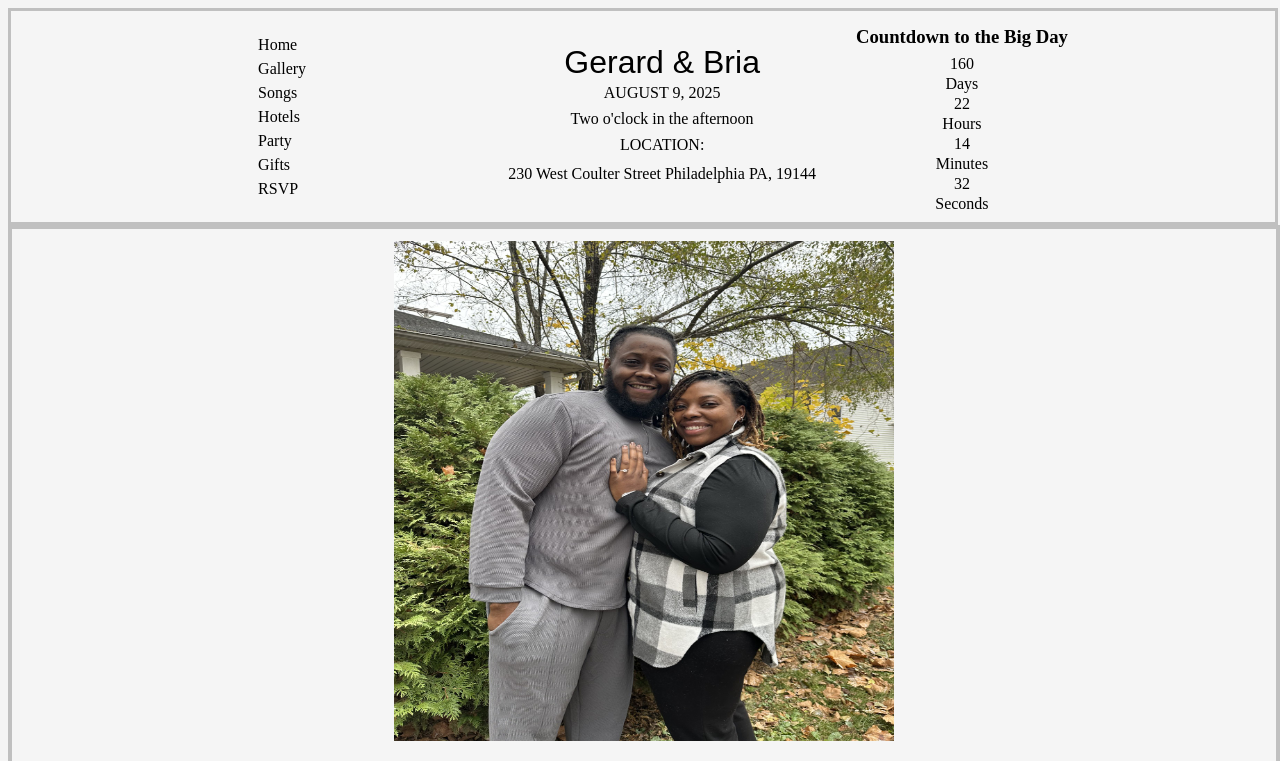
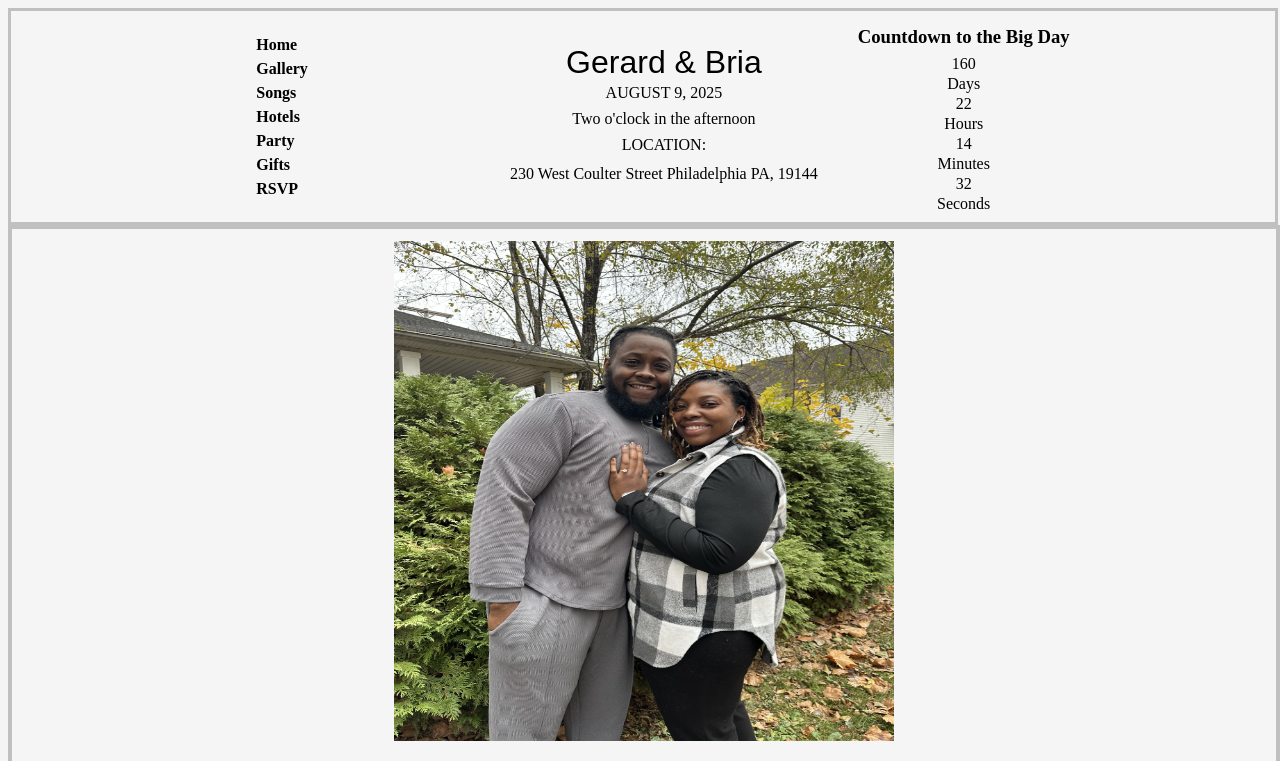
Before and after one commit to Birdseyedevelopment/Wearethelovebirds, a Next.js app: page / in a window 1280 px wide. Shown: the top 761 px of the page. Built offline with nearby package versions, Linux system fonts and the light colour scheme; a web font is replaced by a local one.

Commit message:
Update header.js

```diff
--- a/src/app/components/header.js
+++ b/src/app/components/header.js
@@ -11,14 +11,14 @@ const monsieurLaDoulaise = Monsieur_La_Doulaise({
 const header = () => {
 return (
 <header className={styles.header}>
-        <ul className={styles.nav}>
-        <li><Link className={styles.navlink} href="/">Home</Link></li>
-        <li><Link className={styles.navlink} href="/gallery">Gallery</Link></li>
-        <li><Link className={styles.navlink} href="/songs">Songs</Link></li>
-        <li><Link className={styles.navlink} href="/hotel">Hotels</Link></li>
-        <li><Link className={styles.navlink} href="/party">Party</Link></li>
-        <li><Link className={styles.navlink} href="/gift">Gifts</Link></li>
-        <li><Link className={styles.navlink} href="/rsvp">RSVP</Link></li>
+       <ul className={styles.nav}>
+        <li><Link className={styles.navlink} href="/"><strong>Home</strong></Link></li>
+        <li><Link className={styles.navlink} href="/gallery"><strong>Gallery</strong></Link></li>
+        <li><Link className={styles.navlink} href="/songs"><strong>Songs</strong></Link></li>
+        <li><Link className={styles.navlink} href="/hotel"><strong>Hotels</strong></Link></li>
+        <li><Link className={styles.navlink} href="/party"><strong>Party</strong></Link></li>
+        <li><Link className={styles.navlink} href="/gift"><strong>Gifts</strong></Link></li>
+        <li><Link className={styles.navlink} href="/rsvp"><strong>RSVP</strong></Link></li>
       </ul>
       <div className= {styles.titleinfo}>
       <div className={styles.ourNames}><h1 className={monsieurLaDoulaise.className} >Gerard & Bria</h1></div>
```
